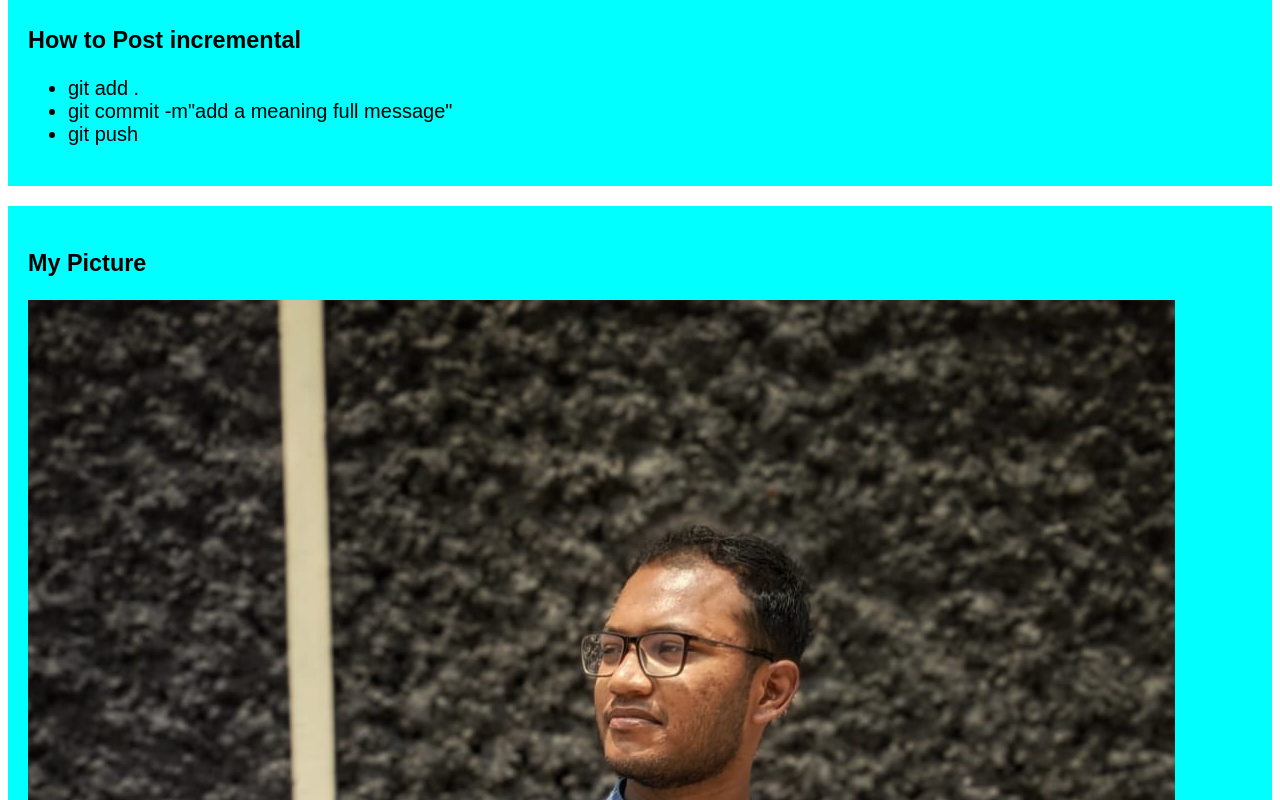
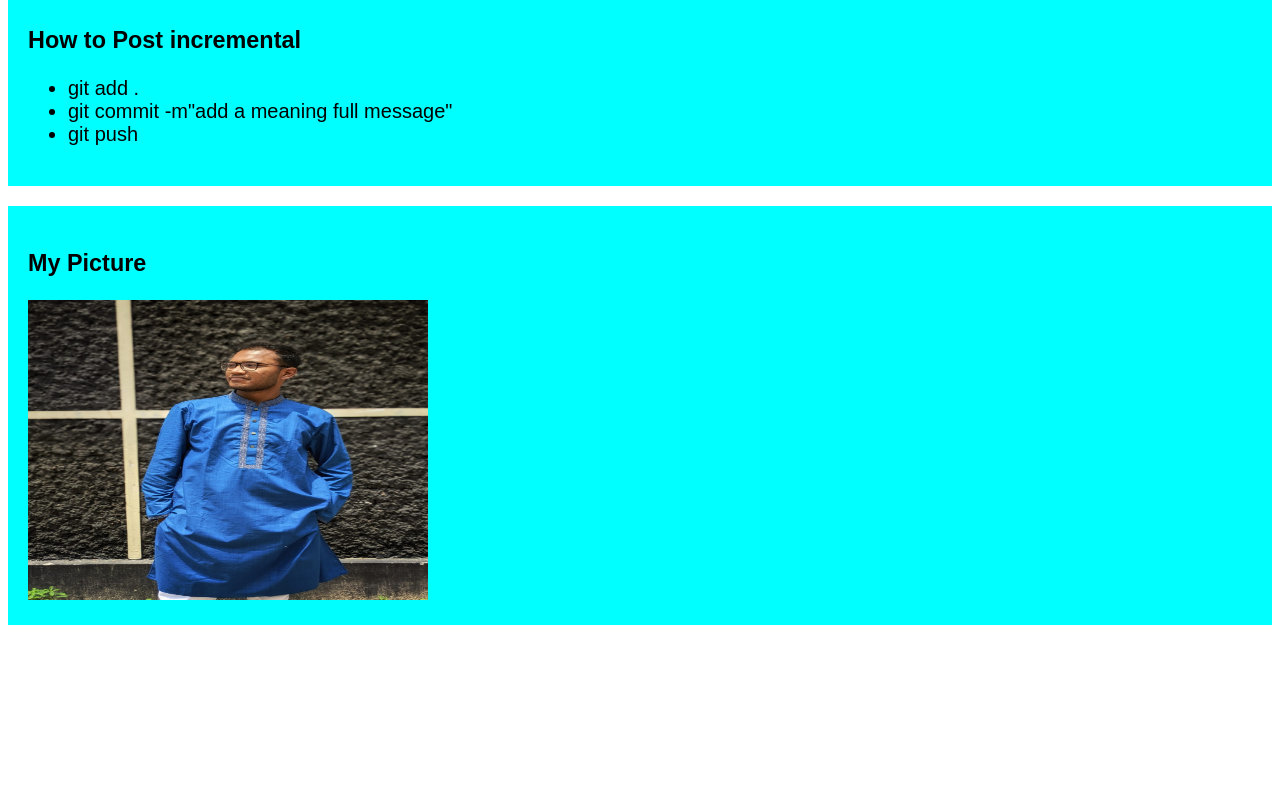
Before and after one commit to Marjuk1219/my-simple-website1, a plain HTML site: page index.html in a window 1280 px wide. Shown: the part 564-1364 px from the top of the page. After the commit the page ends 1209 px from the top, so only its background shows below. Drawn offline with Linux system fonts and the light colour scheme.

Commit message:
added height and width

```diff
--- a/index.html
+++ b/index.html
@@ -30,7 +30,8 @@
     </div>
     <div>
         <h3>My Picture</h3>
-        <img src="images/WhatsApp Image 2023-12-10 at 23.56.44_944b3407.jpg" alt="">
+        <img src="images/WhatsApp Image 2023-12-10 at 23.56.44_944b3407.jpg" alt="" height="300px" width="400px">
+
     </div>
 
 </body>
```
